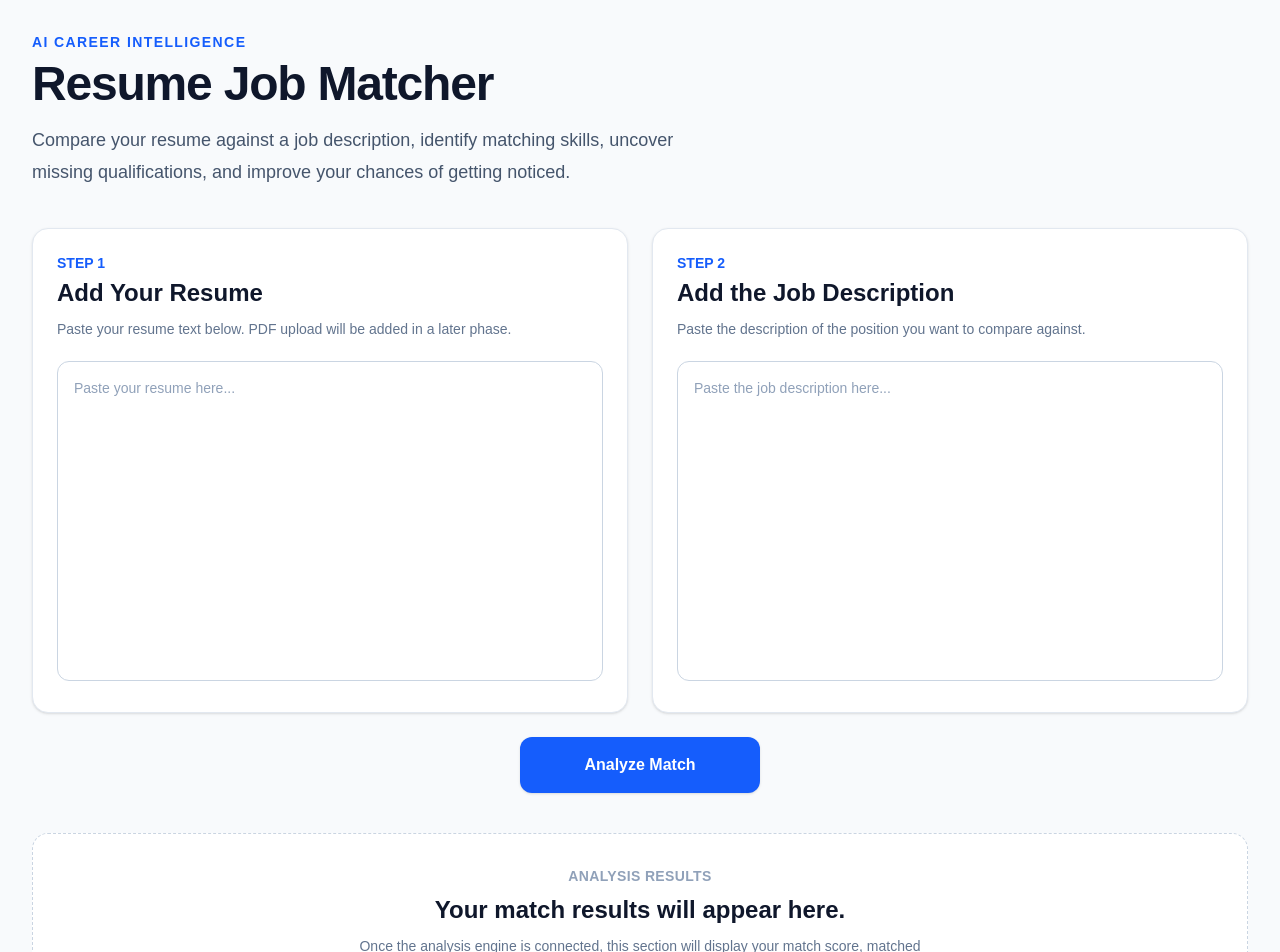
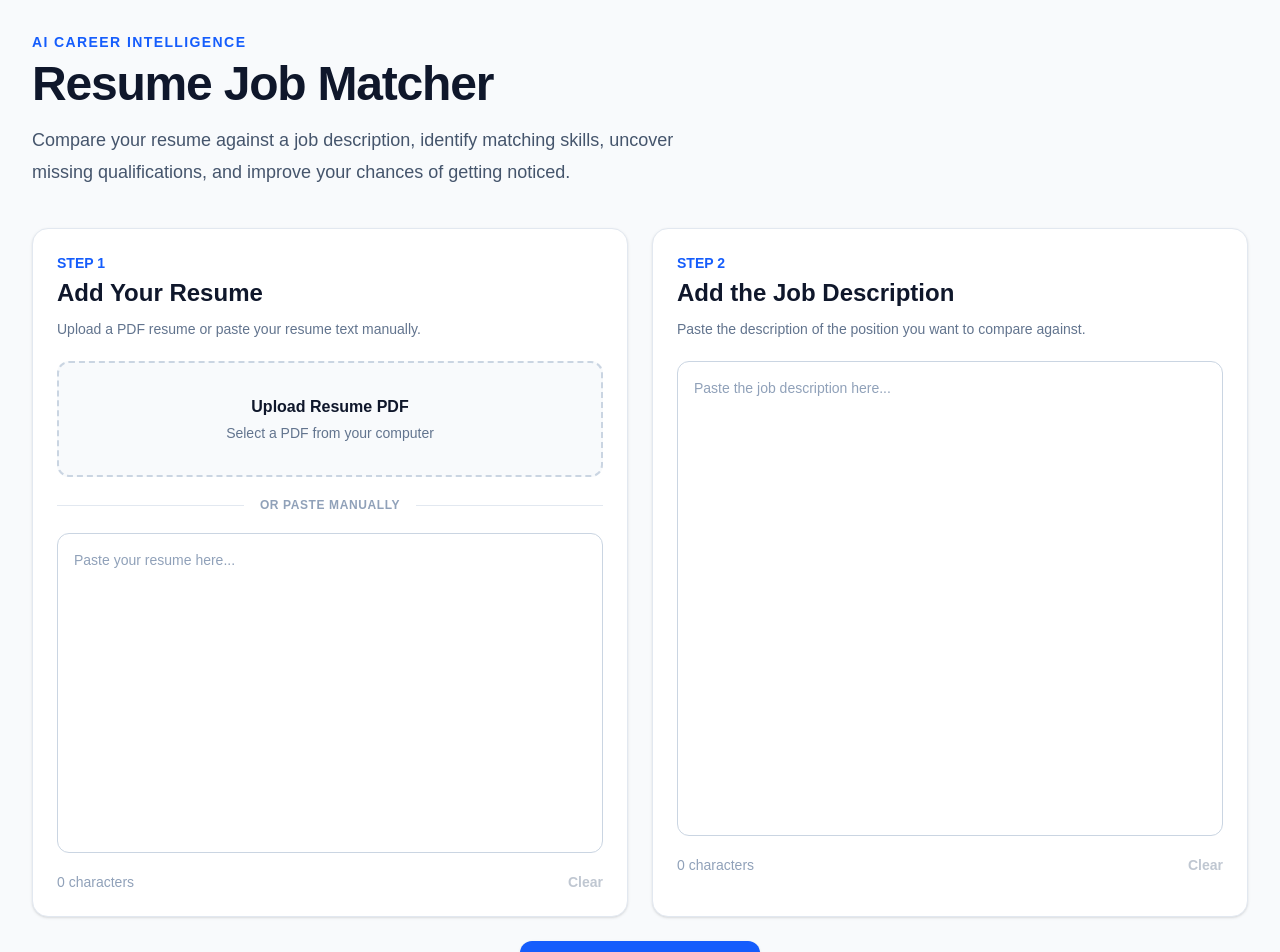
Before and after one commit to tfindleyjr/ai-resume-job-matcher, a Next.js app in the folder frontend/: page / in a window 1280 px wide. Shown: the top 952 px of the page. Built offline with nearby package versions, Linux system fonts and the light colour scheme.

Commit message:
Build FastAPI backend

```diff
--- a/frontend/app/page.tsx
+++ b/frontend/app/page.tsx
@@ -1,4 +1,115 @@
+"use client";
+
+import { ChangeEvent, useState } from "react";
+import * as pdfjsLib from "pdfjs-dist";
+
+pdfjsLib.GlobalWorkerOptions.workerSrc = new URL(
+  "pdfjs-dist/build/pdf.worker.min.mjs",
+  import.meta.url
+).toString();
+
 export default function Home() {
+  const [resumeText, setResumeText] = useState("");
+  const [jobDescription, setJobDescription] = useState("");
+
+  const [errorMessage, setErrorMessage] = useState("");
+  const [analysisStarted, setAnalysisStarted] = useState(false);
+
+  const [resumeFileName, setResumeFileName] = useState("");
+  const [isReadingPdf, setIsReadingPdf] = useState(false);
+
+  async function handleResumeUpload(
+    event: ChangeEvent<HTMLInputElement>
+  ) {
+    const file = event.target.files?.[0];
+
+    if (!file) {
+      return;
+    }
+
+    if (file.type !== "application/pdf") {
+      setErrorMessage("Please upload a PDF resume.");
+      return;
+    }
+
+    setErrorMessage("");
+    setAnalysisStarted(false);
+    setIsReadingPdf(true);
+    setResumeFileName(file.name);
+
+    try {
+      const arrayBuffer = await file.arrayBuffer();
+
+      const pdf = await pdfjsLib.getDocument({
+        data: arrayBuffer,
+      }).promise;
+
+      let extractedText = "";
+
+      for (
+        let pageNumber = 1;
+        pageNumber <= pdf.numPages;
+        pageNumber++
+      ) {
+        const page = await pdf.getPage(pageNumber);
+
+        const content = await page.getTextContent();
+
+        const pageText = content.items
+          .map((item) => {
+            if ("str" in item) {
+              return item.str;
+            }
+
+            return "";
+          })
+          .join(" ");
+
+        extractedText += pageText + "\n";
+      }
+
+      setResumeText(extractedText.trim());
+    } catch (error) {
+      console.error("PDF extraction error:", error);
+
+      setErrorMessage(
+        "We could not read that PDF. Try another file or paste your resume manually."
+      );
+
+      setResumeFileName("");
+    } finally {
+      setIsReadingPdf(false);
+    }
+  }
+
+  function handleAnalyze() {
+    if (!resumeText.trim() || !jobDescription.trim()) {
+      setErrorMessage(
+        "Please add both your resume and the job description before analyzing."
+      );
+
+      setAnalysisStarted(false);
+
+      return;
+    }
+
+    setErrorMessage("");
+    setAnalysisStarted(true);
+  }
+
+  function handleClearResume() {
+    setResumeText("");
+    setResumeFileName("");
+    setAnalysisStarted(false);
+    setErrorMessage("");
+  }
+
+  function handleClearJobDescription() {
+    setJobDescription("");
+    setAnalysisStarted(false);
+    setErrorMessage("");
+  }
+
   return (
     <main className="min-h-screen bg-slate-50 px-4 py-8 md:px-8">
       <div className="mx-auto max-w-7xl">
@@ -12,13 +123,14 @@ export default function Home() {
           </h1>
 
           <p className="mt-4 max-w-2xl text-lg leading-8 text-slate-600">
-            Compare your resume against a job description, identify matching
-            skills, uncover missing qualifications, and improve your chances of
-            getting noticed.
+            Compare your resume against a job description, identify
+            matching skills, uncover missing qualifications, and
+            improve your chances of getting noticed.
           </p>
         </header>
 
         <section className="grid gap-6 lg:grid-cols-2">
+          {/* Resume */}
           <div className="rounded-2xl border border-slate-200 bg-white p-6 shadow-sm">
             <div className="mb-5">
               <p className="text-sm font-semibold text-blue-600">
@@ -30,17 +142,89 @@ export default function Home() {
               </h2>
 
               <p className="mt-2 text-sm leading-6 text-slate-500">
-                Paste your resume text below. PDF upload will be added in a
-                later phase.
+                Upload a PDF resume or paste your resume text manually.
               </p>
             </div>
 
+            {/* PDF Upload */}
+            <label className="mb-5 flex cursor-pointer flex-col items-center justify-center rounded-xl border-2 border-dashed border-slate-300 bg-slate-50 px-6 py-8 text-center transition hover:border-blue-400 hover:bg-blue-50">
+              <span className="text-base font-semibold text-slate-900">
+                Upload Resume PDF
+              </span>
+
+              <span className="mt-1 text-sm text-slate-500">
+                Select a PDF from your computer
+              </span>
+
+              <input
+                type="file"
+                accept=".pdf,application/pdf"
+                onChange={handleResumeUpload}
+                className="hidden"
+              />
+            </label>
+
+            {isReadingPdf && (
+              <div className="mb-4 rounded-xl border border-blue-200 bg-blue-50 px-4 py-3 text-sm font-medium text-blue-700">
+                Reading your resume...
+              </div>
+            )}
+
+            {resumeFileName && !isReadingPdf && (
+              <div className="mb-4 flex items-center justify-between rounded-xl border border-green-200 bg-green-50 px-4 py-3">
+                <div>
+                  <p className="text-xs font-semibold uppercase tracking-wide text-green-600">
+                    PDF Loaded
+                  </p>
+
+                  <p className="mt-1 text-sm font-medium text-green-800">
+                    {resumeFileName}
+                  </p>
+                </div>
+
+                <span className="text-sm font-semibold text-green-700">
+                  ✓
+                </span>
+              </div>
+            )}
+
+            <div className="my-5 flex items-center gap-4">
+              <div className="h-px flex-1 bg-slate-200" />
+
+              <span className="text-xs font-semibold uppercase tracking-wider text-slate-400">
+                Or paste manually
+              </span>
+
+              <div className="h-px flex-1 bg-slate-200" />
+            </div>
+
             <textarea
+              value={resumeText}
+              onChange={(event) => {
+                setResumeText(event.target.value);
+                setAnalysisStarted(false);
+              }}
               placeholder="Paste your resume here..."
               className="min-h-[320px] w-full resize-none rounded-xl border border-slate-300 bg-white p-4 text-sm text-slate-900 outline-none transition placeholder:text-slate-400 focus:border-blue-500 focus:ring-2 focus:ring-blue-100"
             />
+
+            <div className="mt-3 flex items-center justify-between gap-4">
+              <p className="text-sm text-slate-400">
+                {resumeText.length.toLocaleString()} characters
+              </p>
+
+              <button
+                type="button"
+                onClick={handleClearResume}
+                disabled={!resumeText && !resumeFileName}
+                className="text-sm font-semibold text-slate-500 transition hover:text-slate-900 disabled:cursor-not-allowed disabled:opacity-40"
+              >
+                Clear
+              </button>
+            </div>
           </div>
 
+          {/* Job Description */}
           <div className="rounded-2xl border border-slate-200 bg-white p-6 shadow-sm">
             <div className="mb-5">
               <p className="text-sm font-semibold text-blue-600">
@@ -52,28 +236,61 @@ export default function Home() {
               </h2>
 
               <p className="mt-2 text-sm leading-6 text-slate-500">
-                Paste the description of the position you want to compare
-                against.
+                Paste the description of the position you want to
+                compare against.
               </p>
             </div>
 
             <textarea
+              value={jobDescription}
+              onChange={(event) => {
+                setJobDescription(event.target.value);
+                setAnalysisStarted(false);
+              }}
               placeholder="Paste the job description here..."
-              className="min-h-[320px] w-full resize-none rounded-xl border border-slate-300 bg-white p-4 text-sm text-slate-900 outline-none transition placeholder:text-slate-400 focus:border-blue-500 focus:ring-2 focus:ring-blue-100"
+              className="min-h-[475px] w-full resize-none rounded-xl border border-slate-300 bg-white p-4 text-sm text-slate-900 outline-none transition placeholder:text-slate-400 focus:border-blue-500 focus:ring-2 focus:ring-blue-100"
             />
+
+            <div className="mt-3 flex items-center justify-between gap-4">
+              <p className="text-sm text-slate-400">
+                {jobDescription.length.toLocaleString()} characters
+              </p>
+
+              <button
+                type="button"
+                onClick={handleClearJobDescription}
+                disabled={!jobDescription}
+                className="text-sm font-semibold text-slate-500 transition hover:text-slate-900 disabled:cursor-not-allowed disabled:opacity-40"
+              >
+                Clear
+              </button>
+            </div>
           </div>
         </section>
 
+        {/* Error */}
+        {errorMessage && (
+          <div className="mt-6 rounded-xl border border-red-200 bg-red-50 px-4 py-3 text-sm font-medium text-red-700">
+            {errorMessage}
+          </div>
+        )}
+
+        {/* Analyze */}
         <div className="mt-6 flex justify-center">
           <button
             type="button"
-            className="w-full rounded-xl bg-blue-600 px-6 py-4 text-base font-semibold text-white shadow-sm transition hover:bg-blue-700 md:w-auto md:min-w-[240px]"
+            onClick={handleAnalyze}
+            disabled={isReadingPdf}
+            className="w-full rounded-xl bg-blue-600 px-6 py-4 text-base font-semibold text-white shadow-sm transition hover:bg-blue-700 disabled:cursor-not-allowed disabled:bg-slate-400 md:w-auto md:min-w-[240px]"
           >
-            Analyze Match
+            {isReadingPdf ? "Reading Resume..." : "Analyze Match"}
           </button>
         </div>
 
+        {/* Results */}
         <section className="mt-10 rounded-2xl border border-dashed border-slate-300 bg-white p-8 text-center">
+          {!analysisStarted ? (
+            <>
               <p className="text-sm font-semibold uppercase tracking-wide text-slate-400">
                 Analysis Results
               </p>
@@ -83,10 +300,26 @@ export default function Home() {
               </h2>
 
               <p className="mx-auto mt-2 max-w-xl text-sm leading-6 text-slate-500">
-            Once the analysis engine is connected, this section will display
-            your match score, matched skills, missing skills, and resume
-            recommendations.
+                Upload or paste your resume, add a job description,
+                then select Analyze Match.
               </p>
+            </>
+          ) : (
+            <>
+              <p className="text-sm font-semibold uppercase tracking-wide text-blue-600">
+                Ready for Analysis
+              </p>
+
+              <h2 className="mt-2 text-2xl font-semibold text-slate-900">
+                Your resume and job description are ready.
+              </h2>
+
+              <p className="mx-auto mt-2 max-w-xl text-sm leading-6 text-slate-500">
+                The next phase will send this information to our
+                Python API for processing and analysis.
+              </p>
+            </>
+          )}
         </section>
       </div>
     </main>
--- a/frontend/package.json
+++ b/frontend/package.json
@@ -10,6 +10,7 @@
   },
   "dependencies": {
     "next": "16.3.2",
+    "pdfjs-dist": "^6.2.108",
     "react": "19.2.8",
     "react-dom": "19.2.8"
   },
```
Also changed, not shown: 2 other files (tests, documents, lock files or other folders). Lines whose indentation alone changed are shown as unchanged.
